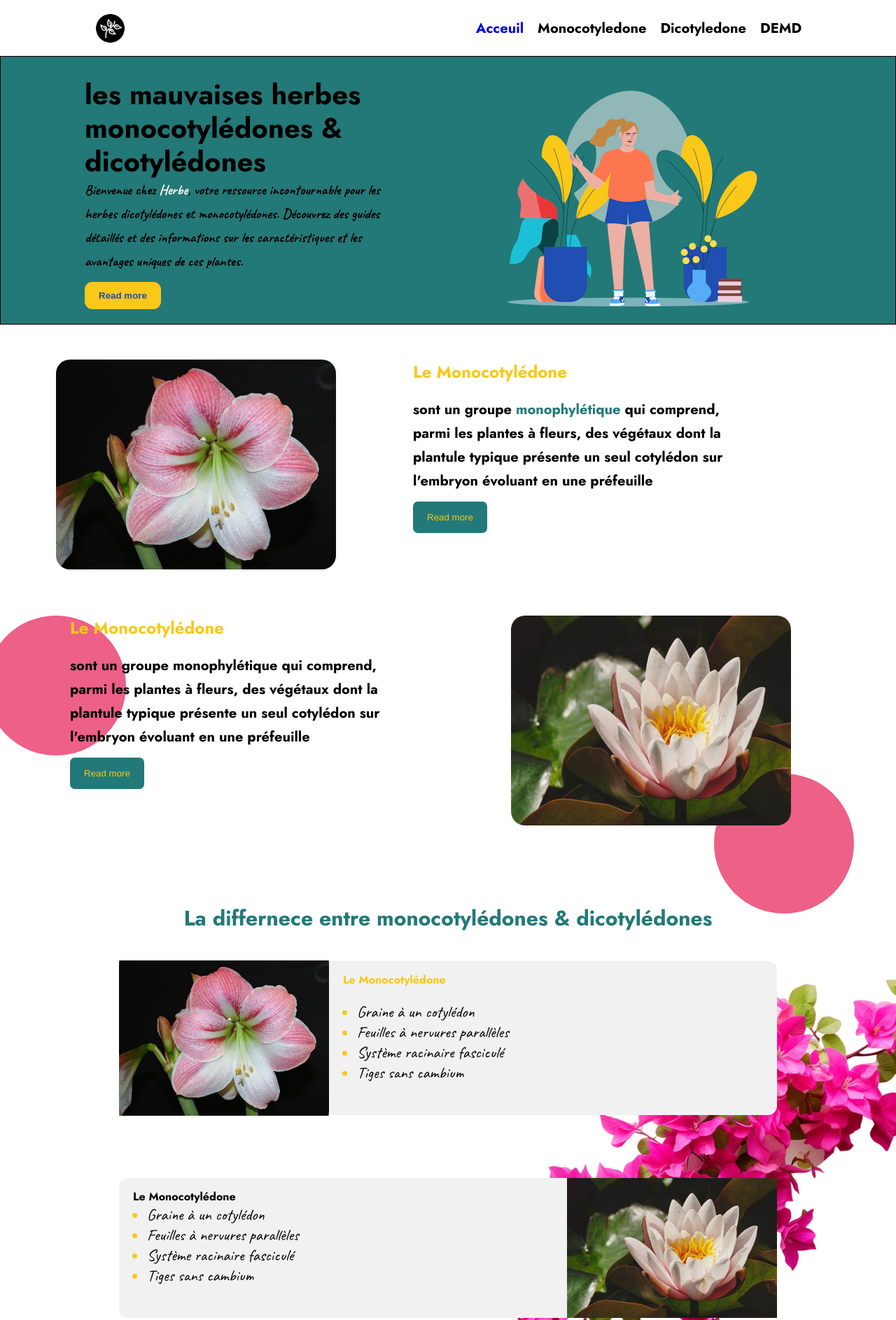
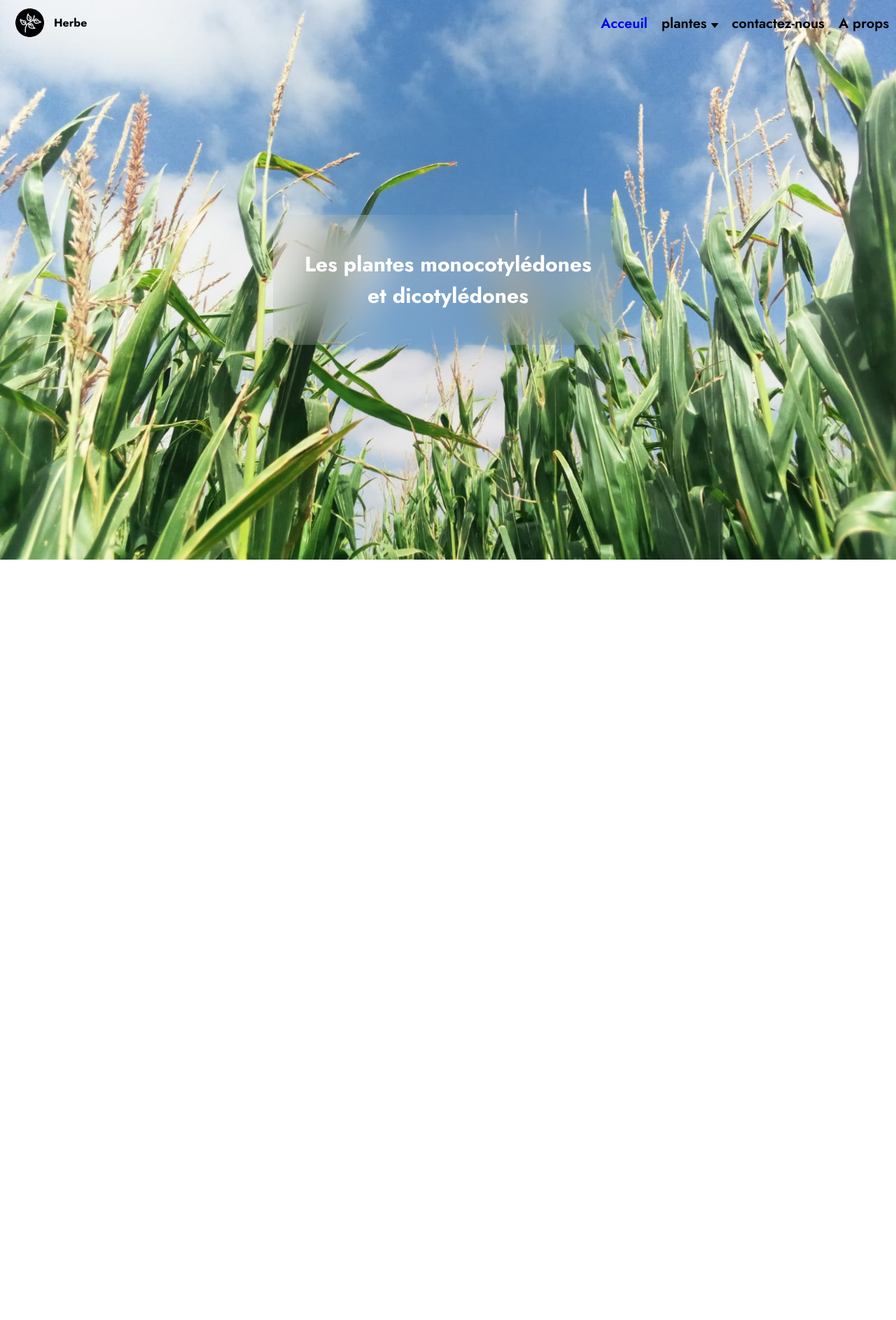
Before and after one commit to Azzedine-zemmari/Roses, a plain HTML site: page index.html in a window 1280 px wide. Shown: the top 1887 px of the page at 70% size. After the commit the page ends 800 px from the top, so only its background shows below. Drawn offline with Linux system fonts and the light colour scheme.

Commit message:
change the navbar and the hero

```diff
--- a/index.html
+++ b/index.html
@@ -7,85 +7,53 @@
     <title>Document</title>
 </head>
 <body>
+    <section class="first">
         <header>
-        <img src="./images/branch-leaves_5666615.png" alt="logo" class="logo">
+            <span class="logo">
+                <img src="./images/branch-leaves_5666615.png" alt="logo" class="img_logo">
+                <p>Herbe</p>
+            </span>
             <nav>
                 <ul class="list-items">
                     <li class="item"><a href="#Acceuil">Acceuil</a></li>
-                <li class="item">Monocotyledone</li>
-                <li class="item">Dicotyledone</li>
-                <li class="item">DEMD</li>
+                    <li class="item plant">plantes <img src="./images/Vector.png" alt="">
+                        <div class="menu">
+                            <ul class="list-menu">
+                                <li class="menu_item">Mauvaises herbes</li>
+                                <li class="menu_item">Adventice</li>
+                                <li class="menu_item">Monocotyledone</li>
+                                <li class="menu_item">Dicotyledone</li>
+                            </ul>
+                        </div>
+                    </li>
+                    <li class="item">contactez-nous</li>
+                    <li class="item">A props</li>
+                </ul>
+
+            </nav>
+            <nav class="phone-nav">
+                <svg xmlns="http://www.w3.org/2000/svg" width="1em" height="1em" viewBox="0 0 24 24"><path fill="none" stroke="currentColor" stroke-linecap="round" stroke-linejoin="round" stroke-width="2" d="M5 17h14M5 12h14M5 7h14"/></svg>
+                <ul class="Small-list">
+                    <li class="itemS"><a href="#Acceuil">Acceuil</a></li>
+                    <li class="itemS plantS">plantes
+                        <div class="menuS">
+                            <ul class="list-menuS">
+                                <li class="menu_itemS"> + Mauvaises herbes</li>
+                                <li class="menu_itemS"> + Adventice</li>
+                                <li class="menu_itemS"> + Monocotyledone</li>
+                                <li class="menu_itemS"> + Dicotyledone</li>
+                            </ul>
+                        </div>
+                    </li>
+                    <li class="itemS">contactez-nous</li>
+                    <li class="itemS">A props</li>
                 </ul>
             </nav>
         </header>
-    <section class="hero">
-        <div class="intro">
-            <h1>
-                les mauvaises herbes monocotylédones & dicotylédones
-            </h1>
-            <p>
-                Bienvenue chez <span>Herbe</span>, votre ressource incontournable pour les herbes dicotylédones et monocotylédones. Découvrez des guides détaillés et des informations sur les caractéristiques et les avantages uniques de ces plantes.
-            </p>
-            <button>
-                Read more
-            </button>
-        </div>
-        <div class="illu_Part">
-            <img src="./images/Stuck at Home - Home Garden.png" class="illustration" alt="hero garden">
+        <div class="blurry">
+            <h1>Les plantes monocotylédones et dicotylédones</h1>
         </div>
     </section>
-    <section class="roses">
-        <div class="rose_part">
-            <img src="/images/R.png" alt="">
-        </div>
-        <div class="text_part">
-            <h2 class="">Le Monocotylédone</h2>
-            <p>sont un groupe <span>monophylétique</span> qui comprend, parmi les  plantes à fleurs, des végétaux dont la plantule typique présente un seul cotylédon sur l'embryon évoluant en une préfeuille</p>
-            <button class="Read_Button">Read more</button>
-        </div>
-    </section>
-    <section class="roses2">
-        <div class="text_part2">
-            <h2 class="">Le Monocotylédone</h2>
-            <p>sont un groupe <span>monophylétique</span> qui comprend, parmi les  plantes à fleurs, des végétaux dont la plantule typique présente un seul cotylédon sur l'embryon évoluant en une préfeuille</p>
-            <button class="Read_Button">Read more</button>
-        </div>
-        <div class="rose_part2">
-            <img src="/images/OIP.jpg" alt="">
-        </div>
-    </section>
-    <section class="diff">
-        <h3>La differnece entre monocotylédones & dicotylédones</h3>
-        <img class="big_image" src="./images/—Pngtree—pink bougainvillea plants_13972376.png" alt="">
-        <div class="card1">
-            <img src="./images/R.png" alt="">
-            <div class="card_content">
-                <h4>Le Monocotylédone</h4>
-                <ul class="card_items">
-                    <li class="CarcterMono">Graine à un cotylédon</li>
-                    <li class="CarcterMono">Feuilles à nervures parallèles</li>
-                    <li class="CarcterMono">Système racinaire fasciculé</li>
-                    <li class="CarcterMono">Tiges sans cambium</li>
-                </ul>
-            </div>
-        </div>
-        <div class="card1">
-            <div class="card_content2">
-                <h4>Le Monocotylédone</h4>
-                <ul class="card_items">
-                    <li class="CarcterMono">Graine à un cotylédon</li>
-                    <li class="CarcterMono">Feuilles à nervures parallèles</li>
-                    <li class="CarcterMono">Système racinaire fasciculé</li>
-                    <li class="CarcterMono">Tiges sans cambium</li>
-                </ul>
-            </div>
-            <img class="img2" src="./images/OIP.jpg" alt="">
-        </div>
-    </section>
-    <section class="footer">
-        <img class="imgF1" src="./images/the herbs/Layer 57.png" alt="">
-        <img class="imgF2" src="./images/the herbs/Layer 62.png" alt="">
-        <p>copyright  © 2024 made by <span>Azzedine zemmari</span></p>
-    </section>
+
 </body>
 </html>
--- a/style.css
+++ b/style.css
@@ -62,241 +62,221 @@ img{
     max-width: 100%;
 }
 header{
+    width: 100%;
+    margin: 0 auto;
     height: 80px;
     display: flex;
     place-items: center;
     justify-content: center;
     gap: 500px;
-
-
+}
+.img_logo{
+    width: 45px;
+    height: 45px;
 }
 .logo{
-    width: 45px;
-    height: 45px;
+    display: flex;
+    align-items: center;
+    gap: 12px;
+}
+.logo p{
+    font-weight: bold;
 }
 .list-items{
     display: flex;
     gap: 20px;
+    align-items: center;
     list-style: none;
 }
 .item{
-    font-weight: bold;
+    font-weight:600;
     font-size: var(--large-font-size);
 }
-.hero{
-    border: 1px solid black;
-    width: 100%;
-    display: flex;
-    background-color: #237978 ;
-    padding: 30px 0 0 120px;
+.item>img{
+    height: 7px;
+    width: 10px;
 }
-.intro,.illu_Part{
+.blurry{
+    background-color: hsl(0%, 0%, 100% /.2);
+    color: white;
+    border: 1px solid hsl(0%,0%,100%/.2);
+    padding: 3rem 2rem;
+    font-size: clamp(23px,5vmax,20px);
+    line-height: 1.5;
+    text-align: center;
+    backdrop-filter: blur(30px);
+    border-radius: 20px;
     width: 50%;
-}
-.intro h1{
-    font-size: var(--h1-font-size);
-    line-height: 1.2;
-}
-.intro p{
-    font-family: var(--second-font);
-    font-size: var(--large-font-size);
-    max-width: 450px;
-    font-weight: bold;
-    margin-bottom:12px  ;
-}
-.intro>p>span {
-    color: white;
-}
-.intro button{
-    padding: 12px 20px;
-    border-radius: 11px;
-    color: #204EB2;
-    font-weight: bold;
-    text-align: center;
-    background-color: #F9C818;
-}
-.roses{
-    width: 100%;
-    margin-top: 20px;
-    display: flex;
-    margin: 50px auto;
+    margin: 8% auto;
 
 }
-.rose_part,.text_part{
-    width: 50%;
+.blurry h1{
+    color: white;
+    font-size: 28px;
 }
-.rose_part img{
-    width: 400px;
-    height: 300px;
-    margin: 0 0 0 30px;
-    border-radius: 20px;
-    z-index: 1;
+.first{
+    background-image: url("./images/background.jpeg");
+    background-position:center;
+    background-repeat: no-repeat;
+    background-size: cover;
+    height: 100vh;
+    width: 100%;
     position: relative;
-    margin-left: 80px;
+}
 
-}
-.rose_part::before{
-    content: "";
+.menu{
     position: absolute;
+    right: 25%;
+    top: 13%;
+    background-color: white;
     width: 200px;
     height: 200px;
-    border-radius: 50%;
-    background-color: #ED6088 ;
-    bottom: -280px;
-    left: -30px;
-    z-index: -1;
-    overflow: hidden;
-    margin-left: 10px;
+    border-radius: 12px;
+    z-index: 1;
+    display: none;
 }
-.text_part{
-    margin-right: 100px;
+.list-menu{
+    list-style: none;
 }
-.text_part h2 , .text_part2 h2,.card_content h4{
-    color: #F9C818;
-    margin-bottom: 20px;
+.menu_item{
+    padding: 14px 0 0 12px;
 }
-.text_part p , .text_part2 p{
-    font-size: var(--large-font-size);
-    max-width: 450px;
-    font-weight: bold;
-    margin-bottom:12px  ;
+nav svg{
+    width: 20px;
+    height: 20px;
+    display: none;
 }
-.text_part span{
-    color: #237978;
+.Small-list{
+    display: none;
 }
-.roses2{
-    width: 100%;
+@media (min-width:346px) and (max-width:600px){
+    header{
+        gap: 0;
+        position: relative;
+        /* background-size: 300vw; */
+    }
+    .logo{
+        position: absolute;
+        left: 50px;
         display: flex;
-    margin: 60px auto;
-    gap: 150px;
+        margin: -31px 0 0 -40px;
+        gap: 7px;
     }
-.text_part2{
-    margin-left: 100px;
+    .img_logo{
+        width: 24px;
+        height: 24px;
     }
-.rose_part2 img{
-    width: 400px;
-    height: 300px;
-    margin: 0 0 0 30px;
-    border-radius: 20px;
-    z-index: 1;
-    position: relative;
-    margin-right: 80px;
+    .list-items{
+        display: none;
     }
-.rose_part2::before{
-    content: "";
-    position: absolute;
-    width: 200px;
-    height: 200px;
-    border-radius: 50%;
-    background-color: #ED6088 ;
-    bottom: -120px;
-    right: -10px;
-    z-index: -1;
-    overflow: hidden;
-    margin-left: 10px;
+    nav svg{
+        display: block;
+        position: fixed;
+        right: 20px;
+        top: 15px;
     }
-.rose_part2{
+    .phone-nav{
         position: relative;
     }
-.Read_Button{
-    padding: 15px 20px;
-    border-radius: 7px;
-    background-color: #237978;
-    color: #F9C818;
-    text-align: center;
-
+    .phone-nav:hover .Small-list{
+        display: flex;
+        flex-direction: column;
     }
-.diff{
-    width: 100%;
-    margin-top: 50px;
-    position: relative;
-    overflow: hidden;
+    .Small-list{
+        background-color: white;
+        width: 186px;
+        height: 210px;
+        border-radius: 8px;
+        z-index: 2;
+        position: absolute;
+        top: 10px;
+        left: 10px;
+        list-style: none;
     }
-.diff h3{
-    padding-top:45px ;
-    text-align: center;
-    font-size: 30px;
-    color: #237978;
+    .Small-list .itemS{
+        padding: 2px 0 0 12px;
     }
-.big_image {
-    z-index: -1;
+    .list-menuS{
+        list-style: none;
+        padding: 6px 0;
+    }
+    .itemS{
+        font-weight: 500;
+    }
+    .blurry{
+        width: 300px;
+        padding: 10px auto;
+    }
+    .blurry h1{
+        font-size: 22px;
+    }
+}
+@media (min-width:601px) and (max-width:900px)
+{
+    .first{
+        display: flex;
+        align-items: center;
+    }
+    .img_logo{
+        width: 35px;
+        height: 35px;
+    }
+    .logo{
         position: absolute;
-    top: 10%;
-    right: -10%;
-    width: 700px;
+        top: 18px;
+        left: 20px;
     }
-.card1{
-    display: flex;
-    justify-content: center;
-    align-items: center;
-    position: relative;
+    .list-items{
+        position: absolute;
+        right: 10px;
+        top: 19px;
     }
-.card1 img{
-    width: 300px;
-    height: 300px;
-    object-fit: contain;
-    border-radius: 15%;
-    /* position: absolute;
-    top: 0;
-    left: 0; */
+    .menu{
+        position: absolute;
+        top: 40px;
     }
-.card_content,.card_content2{
-    background-color: #F1F1F1;
-    padding: 15px 20px;
-    width: 50%;
-}
-.card_content{
-    border-top-right-radius: 13px;
-    border-bottom-right-radius: 13px;
-    height: 220px;
-}
-.card_content2{
-    height: 200px;
-    border-top-left-radius: 13px;
-    border-bottom-left-radius: 13px;
-}
-
-.CarcterMono{
-    font-family: var(--second-font);
-    font-size: 23px;
-    margin-left: 20px;
-}
-.CarcterMono::marker{
-    color: #F9C818;
-}
-.img2{
-    object-fit: contain;
-    border-radius: 15%;
-}
-.footer{
-    background-color: #F9C818;
-    position: relative;
-    height: 100px;
-    width: 100%;
-    text-align: center;
-    display: flex;
-}
-.imgF1{
-    position: absolute;
-    top: 0;
-    left: 0;
-    width: 200px;
-    height: 100px;
-}
-.imgF2{
-    position: absolute;
-    bottom: 0;
-    right: 0;
-    width: 200px;
-    height: 100px;
-}
-.footer p{
+    .blurry{
         position: absolute;
         top: 50%;
         left: 50%;
         transform: translate(-50%,-50%);
-    font-weight:bold;
+        width: 450px;
+        margin: 0;
+        padding: 15px auto;
     }
-@media (max-width: 850px) {
-
+    .blurry h1{
+        font-size: 25px;
     }
+}
+@media (min-width:901px){
+    .first{
+        display: flex;
+        align-items: center;
+    }
+    .logo{
+        position: absolute;
+        top: 10px;
+        left: 20px;
+    }
+    .list-items{
+        position: absolute;
+        right: 10px;
+        top: 19px;
+    }
+    .menu{
+        position: absolute;
+        top: 40px;
+    }
+    .blurry{
+        position: absolute;
+        top: 50%;
+        left: 50%;
+        transform: translate(-50%,-50%);
+        width: 500px;
+        margin: 0;
+        padding: 15px auto;
+    }
+    .blurry h1{
+        font-size: 30px;
+    }
+}
```
Also changed, not shown: images/OIP.jpg (deleted), images/R.png (deleted), images/Stuck at Home - Home Garden.png (deleted), images/Vector.png (added), images/background.jpeg (renamed from images/WhatsApp Image 2024-07-04 at 21.14.03.jpeg). Lines whose indentation alone changed are shown as unchanged.
